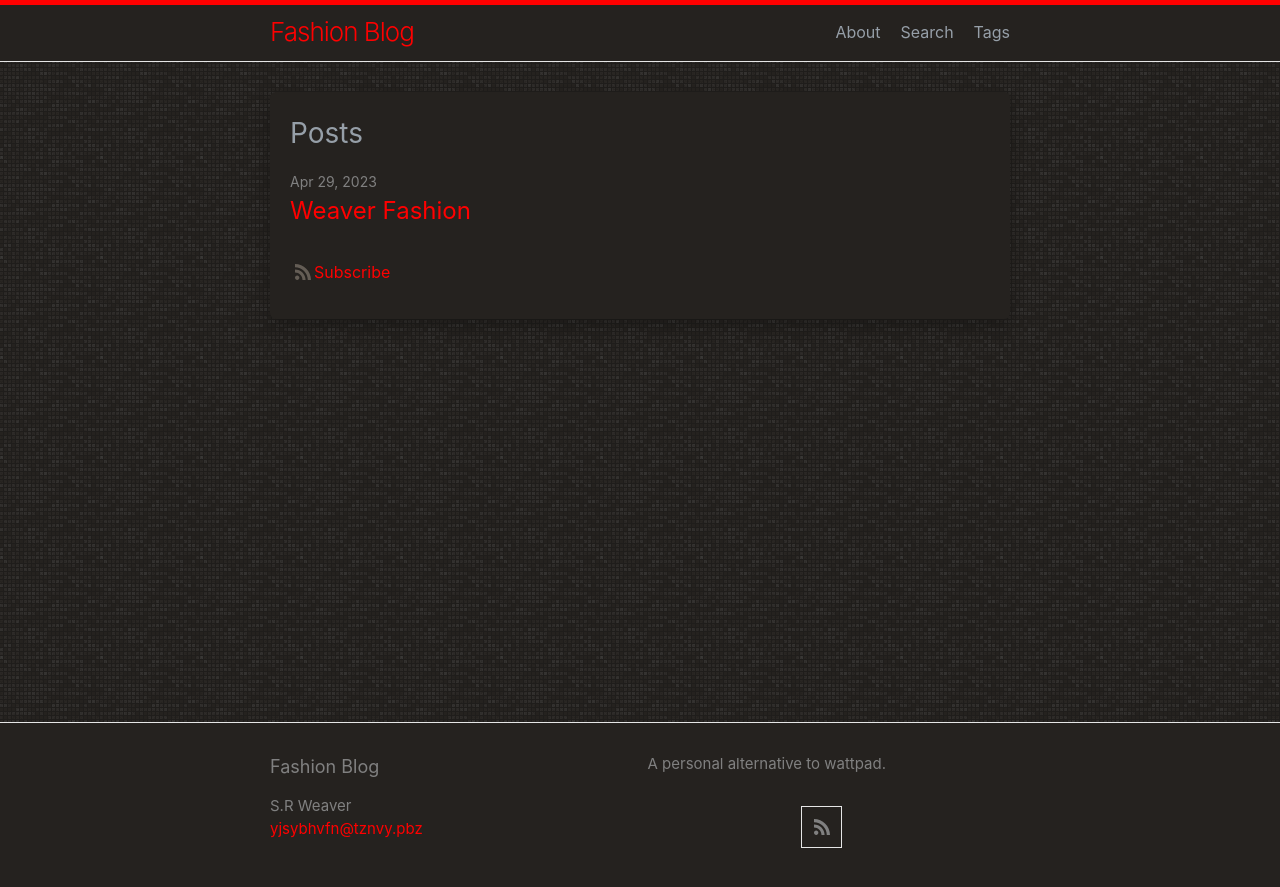
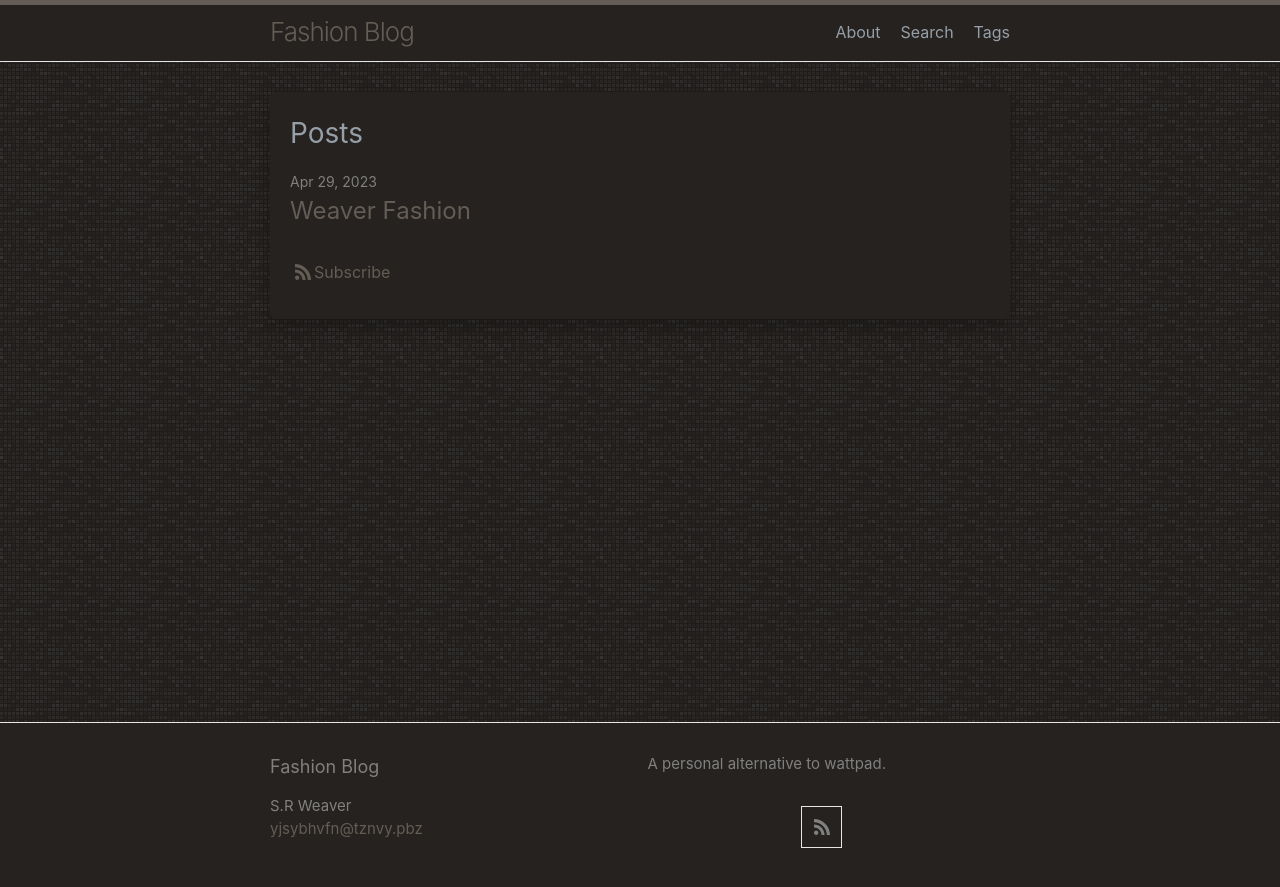
Before and after one commit to LWFlouisa/FashionBlog, a Jekyll site: the page built from index.md, in a window 1280 px wide. Shown: the top 887 px of the page. Built offline with Jekyll 4.4.1, drawn with Linux system fonts in a browser that asks for light colours.

Commit message:
Update minima.scss

```diff
--- a/_sass/minima.scss
+++ b/_sass/minima.scss
@@ -12,7 +12,7 @@ $spacing-unit:     30px !default;
 
 $text-color:       #969FA8 !default;
 $background-color: #25221F !default;
-$brand-color:      red !default; // Twitter Blue
+$brand-color:      #645D55 !default; // Twitter Blue
 
 $grey-color:       grey !default;
 $grey-color-light: lighten($grey-color, 40%) !default;
```
